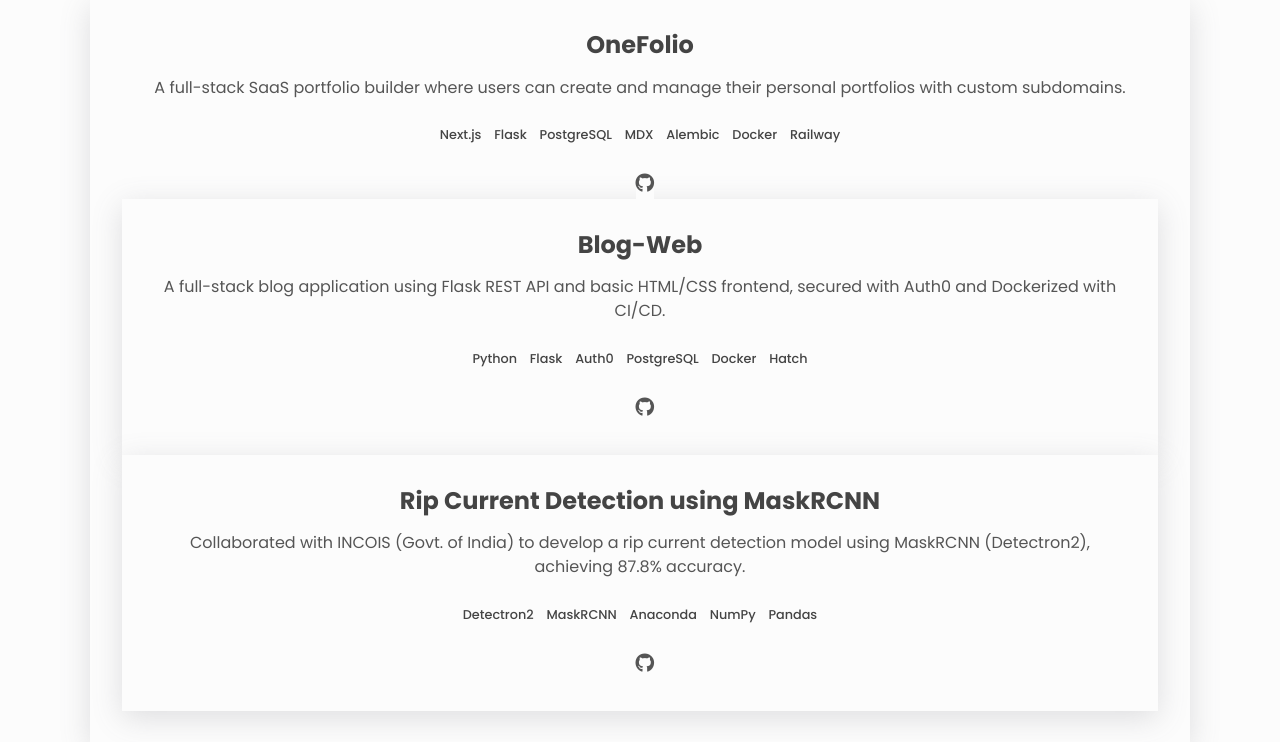
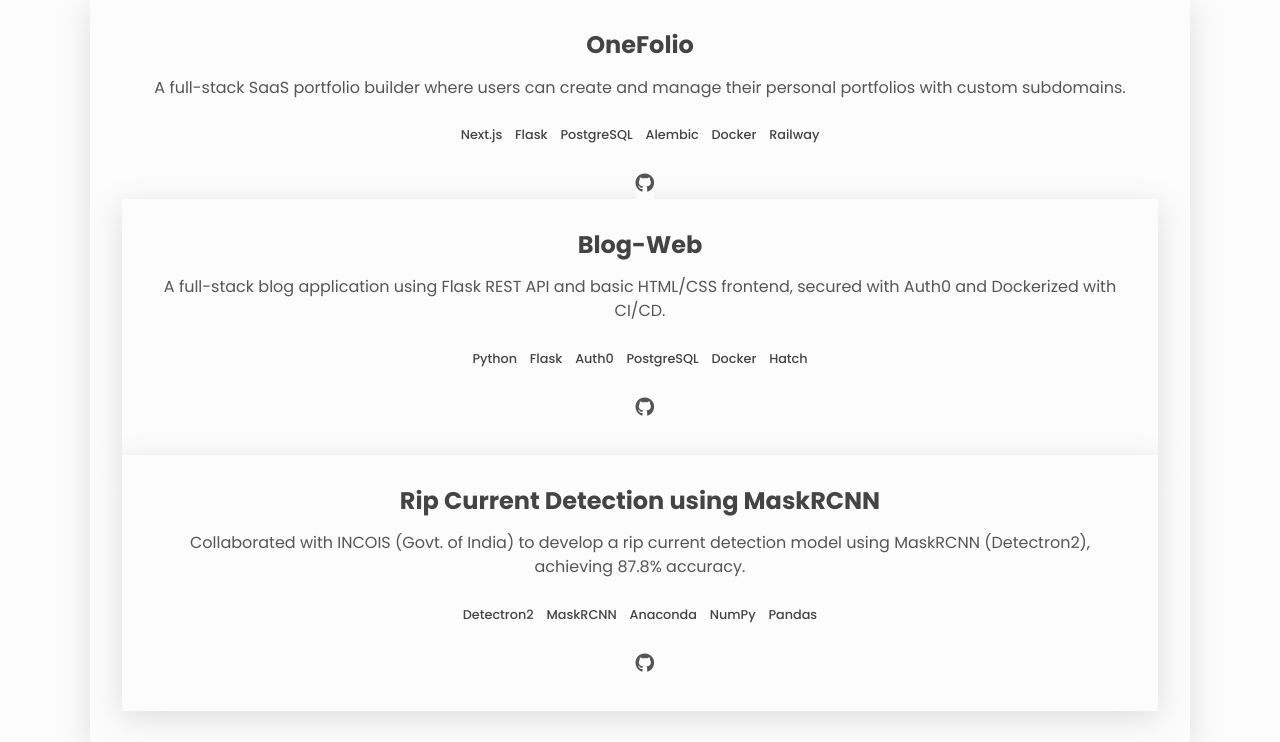
Before and after one commit to DeepakSan/landing-page-vercel, a Flask app: page / in a window 1280 px wide. Shown: the part 1378-2120 px from the top of the page. Run offline with Flask 3, Linux system fonts and the light colour scheme; some libraries are stand-ins or nearby versions.

Commit message:
fix links

```diff
--- a/templates/index.html
+++ b/templates/index.html
@@ -134,7 +134,6 @@
               <li class="project__stack-item">Next.js</li>
               <li class="project__stack-item">Flask</li>
               <li class="project__stack-item">PostgreSQL</li>
-              <li class="project__stack-item">MDX</li>
               <li class="project__stack-item">Alembic</li>
               <li class="project__stack-item">Docker</li>
               <li class="project__stack-item">Railway</li>
```
